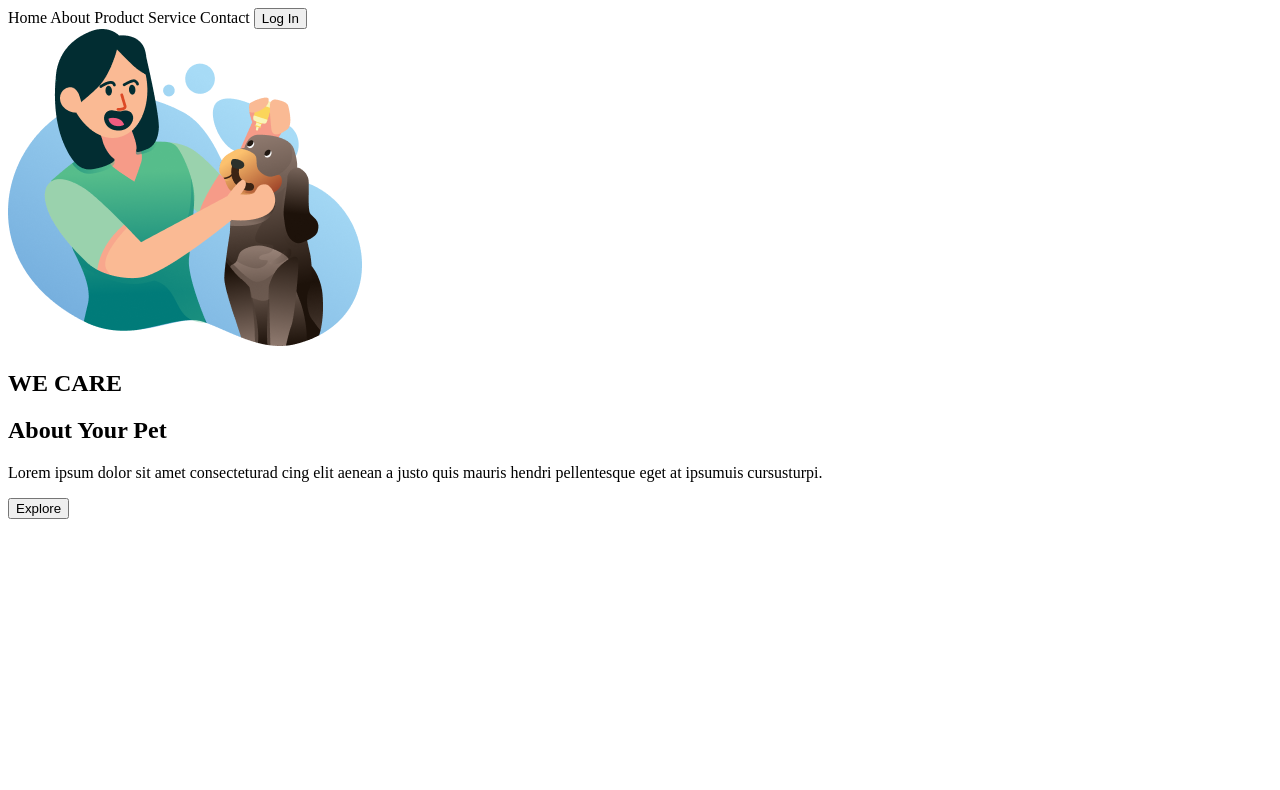
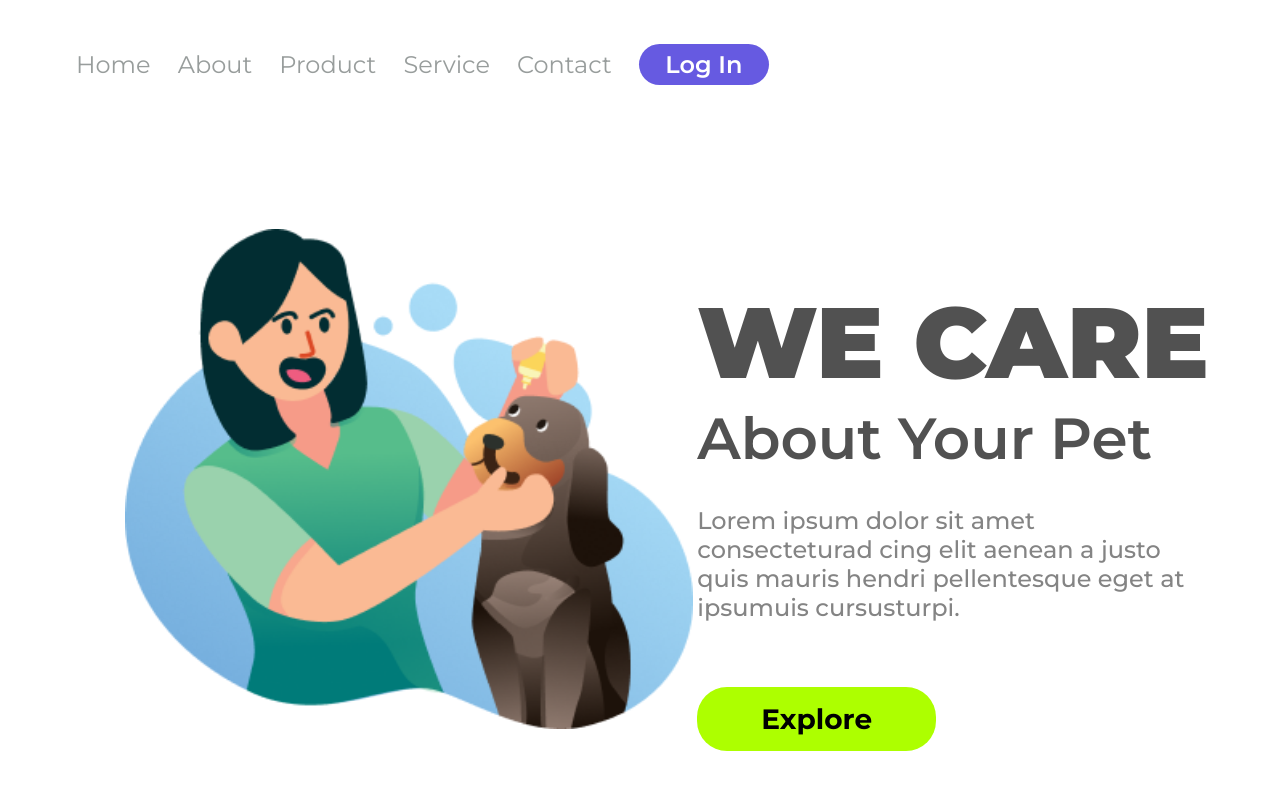
Before and after one commit to luanavfc-sys/Projeto-we-care, a plain HTML site: page index.html in a window 1280 px wide. Drawn offline with Linux system fonts and the light colour scheme.

Commit message:
colocando o styles.css

```diff
--- a/index.html
+++ b/index.html
@@ -4,7 +4,7 @@
     <meta charset="UTF-8">
     <meta name="viewport" content="width=device-width, initial-scale=1.0">
     <title>WE CARE- Branch Develop</title>
-    <link rel="stylesheet" href="./desafio1.css">
+    <link rel="stylesheet" href="./styles.css">
     <link rel="preconnect" href="https://fonts.googleapis.com">
     <link rel="preconnect" href="https://fonts.gstatic.com" crossorigin>
     <link href="https://fonts.googleapis.com/css2?family=Montserrat:ital,wght@0,100..900;1,100..900&display=swap" rel="stylesheet">
```
